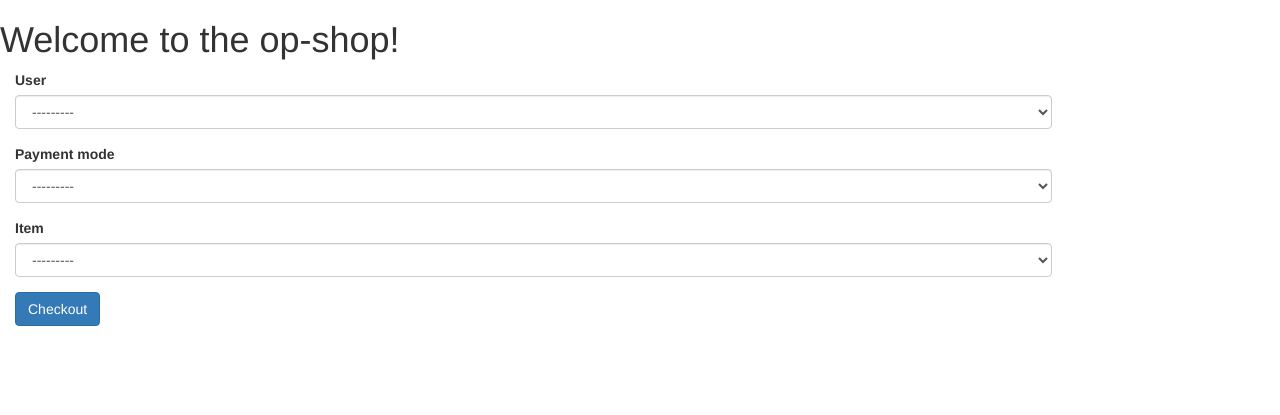
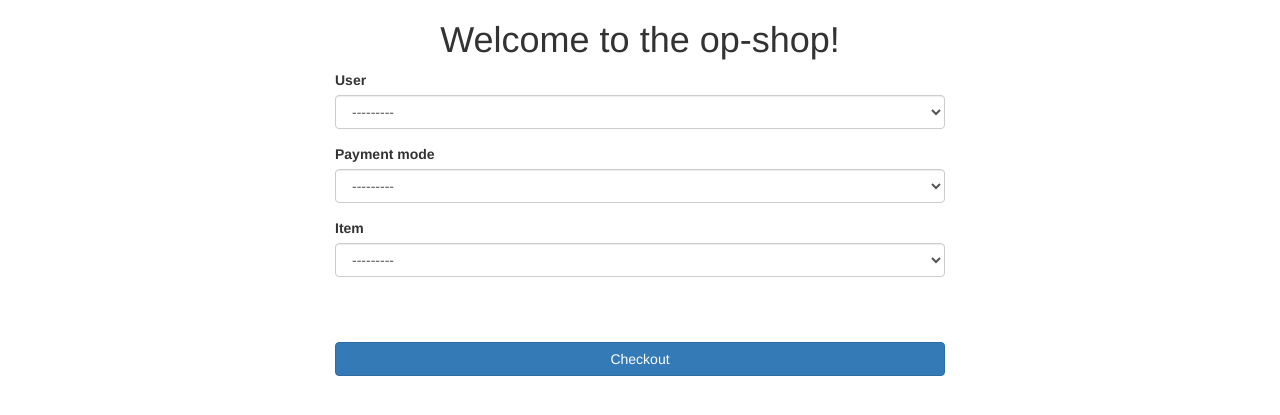
Before and after one commit to math2k/opshop, a Django app: page / in a window 1280 px wide. Shown: the top 415 px of the page. Run offline with Django 3.2, Linux system fonts and the light colour scheme; data comes from the database, SQL or seed files in the repository; some libraries are stand-ins or nearby versions.

Commit message:
Styling fixes

```diff
--- a/opshop/app/templates/app/sale.html
+++ b/opshop/app/templates/app/sale.html
@@ -1,17 +1,14 @@
 {% extends "base.html" %}
 {% load bootstrap3 %}
 
-{# Display a form #}
 {% block content %}
-    <div class="col-xs-10 col-xs-offset1">
     <form action="" method="post" class="form">
         {% csrf_token %}
         {% bootstrap_form form %}
         {% buttons %}
-                <button type="submit" class="btn btn-primary">
+            <button type="submit" class="btn btn-primary" style="margin-top: 50px; width: 100%;">
                 {% bootstrap_icon "shopping-cart" %} Checkout
             </button>
         {% endbuttons %}
     </form>
-    </div>
 {% endblock %}
--- a/opshop/templates/base.html
+++ b/opshop/templates/base.html
@@ -9,11 +9,18 @@
 
 </head>
 <body>
-{% bootstrap_messages %}
-<h1>Welcome to the op-shop!</h1>
+{% bootstrap_messages jquery=1 %}
+<h1 style="text-align: center">Welcome to the op-shop!</h1>
+<div class="col-xs-6" style="margin: 0 auto 0 auto; float: none;">
 {% block content %}
 {% endblock %}
+</div>
 <script src="https://ajax.googleapis.com/ajax/libs/jquery/1.12.4/jquery.min.js"></script>
 {% bootstrap_javascript %}
+<script>
+$(".alert-dismissable").fadeTo(10000, 500).slideUp(500, function(){
+    $(".alert-dismissable").alert('close');
+});
+</script>
 </body>
 </html>
```
Lines whose indentation alone changed are shown as unchanged.
